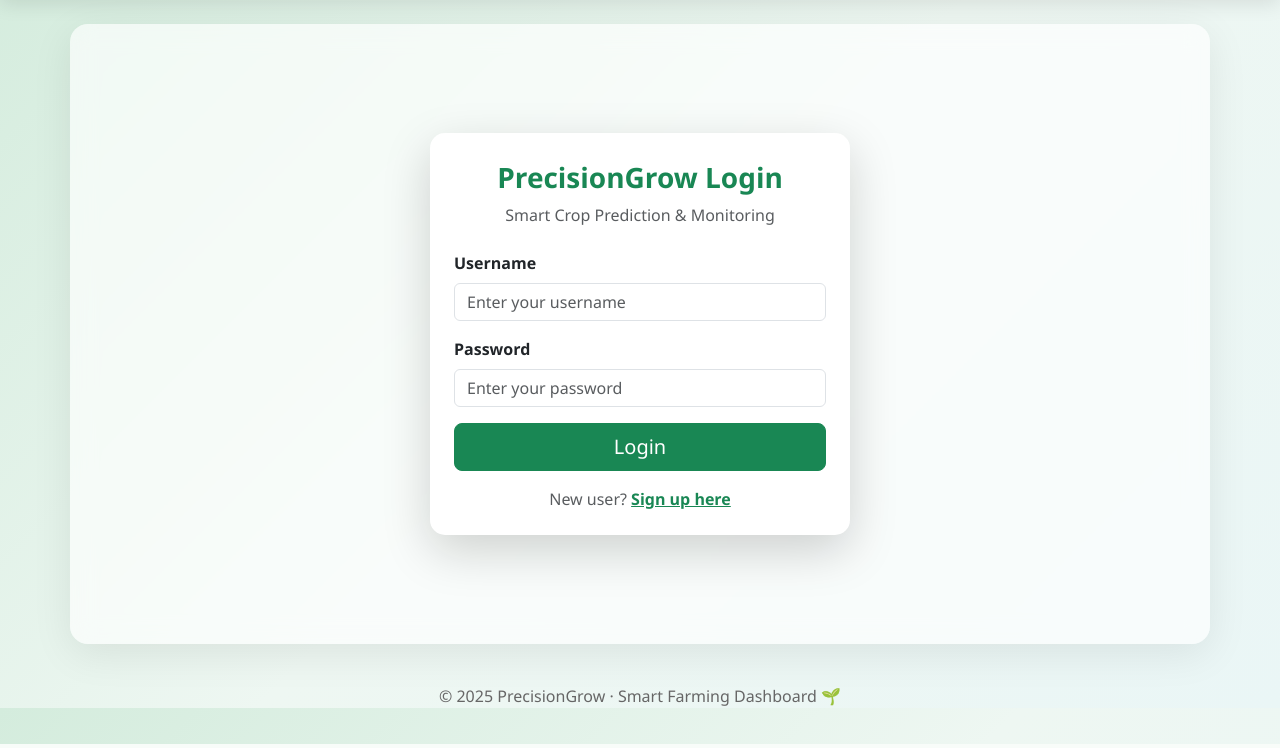
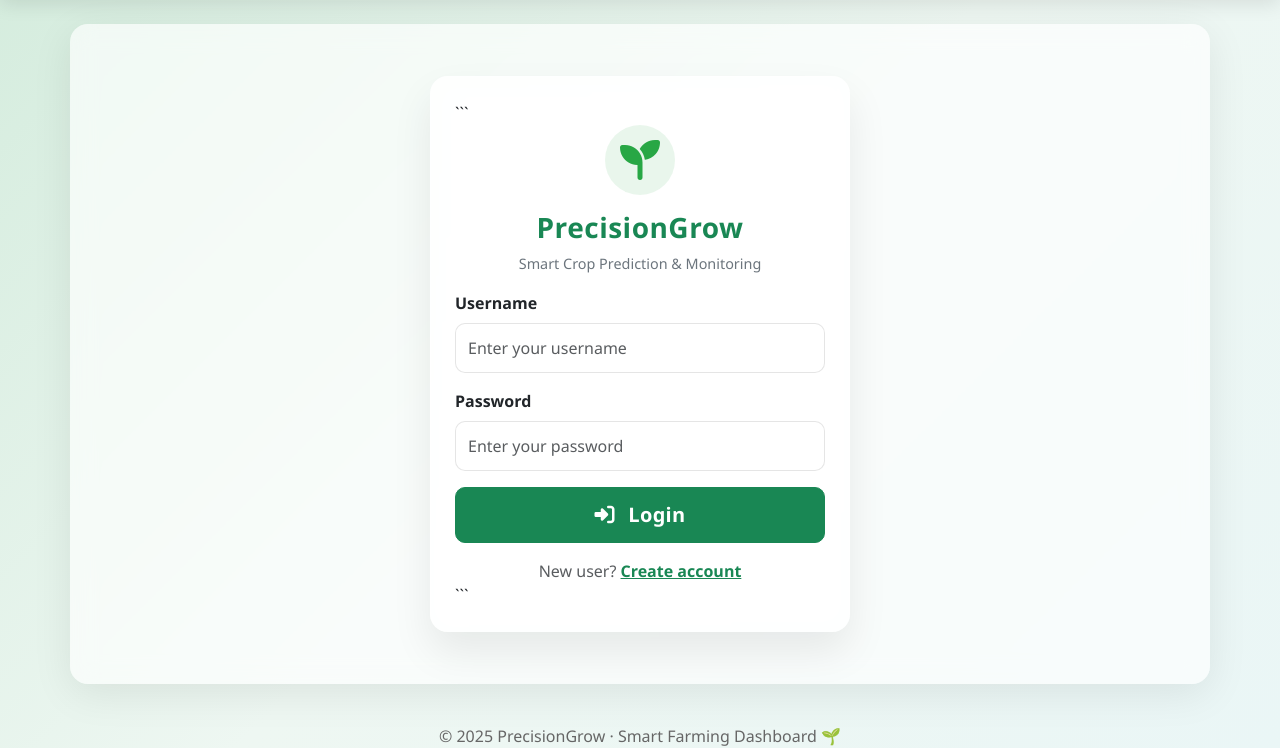
Before and after one commit to mayankpiplodiya/precisiongrow, a Flask app: page /login in a window 1280 px wide. Shown: the part 56-804 px from the top of the page. Run offline with Flask 3, Linux system fonts and the light colour scheme.

Commit message:
Update login.html

````diff
--- a/templates/login.html
+++ b/templates/login.html
@@ -2,13 +2,84 @@
 {% block title %}Login · PrecisionGrow{% endblock %}
 
 {% block content %}
-<div class="container d-flex align-items-center justify-content-center" style="min-height: 70vh;">
-  <div class="card shadow-lg p-4" style="max-width: 420px; width: 100%; border-radius: 15px;">
+
+<style>
+/* Premium Login Styling */
+.login-card {
+  backdrop-filter: blur(14px);
+  background: rgba(255, 255, 255, 0.75);
+  border-radius: 18px;
+  border: 1px solid rgba(255,255,255,0.3);
+  box-shadow: 0 20px 40px rgba(0,0,0,0.08);
+  transition: all 0.3s ease;
+}
+
+.login-card:hover {
+  transform: translateY(-4px);
+  box-shadow: 0 25px 50px rgba(0,0,0,0.12);
+}
+
+.login-title {
+  font-weight: 700;
+  letter-spacing: 0.5px;
+}
+
+.login-subtitle {
+  font-size: 0.9rem;
+  color: #6c757d;
+}
+
+.form-control {
+  border-radius: 10px;
+  padding: 12px;
+  border: 1px solid rgba(0,0,0,0.1);
+  transition: all 0.2s ease;
+}
+
+.form-control:focus {
+  border-color: #28a745;
+  box-shadow: 0 0 0 2px rgba(40,167,69,0.15);
+}
+
+.btn-success {
+  border-radius: 10px;
+  font-weight: 600;
+  letter-spacing: 0.3px;
+  padding: 12px;
+}
+
+.login-icon {
+  font-size: 40px;
+  color: #28a745;
+  background: rgba(40,167,69,0.1);
+  width: 70px;
+  height: 70px;
+  border-radius: 50%;
+  display: flex;
+  align-items: center;
+  justify-content: center;
+  margin: auto;
+}
+</style>
+
+<div class="container d-flex align-items-center justify-content-center" style="min-height: 75vh;">
+  <div class="login-card p-4" style="max-width: 420px; width: 100%;">
+
+```
+<!-- ICON -->
 <div class="text-center mb-3">
-      <h3 class="mt-1 text-success fw-bold">PrecisionGrow Login</h3>
-      <p class="text-muted mb-2">Smart Crop Prediction & Monitoring</p>
+  <div class="login-icon">
+    <i class="fa-solid fa-seedling"></i>
+  </div>
 </div>
 
+<!-- TITLE -->
+<div class="text-center mb-3">
+  <h3 class="login-title text-success">PrecisionGrow</h3>
+  <p class="login-subtitle">Smart Crop Prediction & Monitoring</p>
+</div>
+
+<!-- FORM -->
 <form method="POST" autocomplete="off">
   <div class="mb-3">
     <label class="form-label fw-semibold">Username</label>
@@ -25,13 +96,20 @@
   {% endif %}
 
   <div class="d-grid mb-3">
-        <button type="submit" class="btn btn-success btn-lg">Login</button>
+    <button type="submit" class="btn btn-success btn-lg">
+      <i class="fa-solid fa-right-to-bracket me-2"></i> Login
+    </button>
   </div>
 
   <div class="text-center">
-        <p class="mb-0 text-muted">New user? <a href="{{ url_for('signup') }}" class="fw-semibold text-success">Sign up here</a></p>
+    <p class="mb-0 text-muted">
+      New user?
+      <a href="{{ url_for('signup') }}" class="fw-semibold text-success">Create account</a>
+    </p>
   </div>
 </form>
+```
+
   </div>
 </div>
 {% endblock %}
````
Lines whose indentation alone changed are shown as unchanged.
